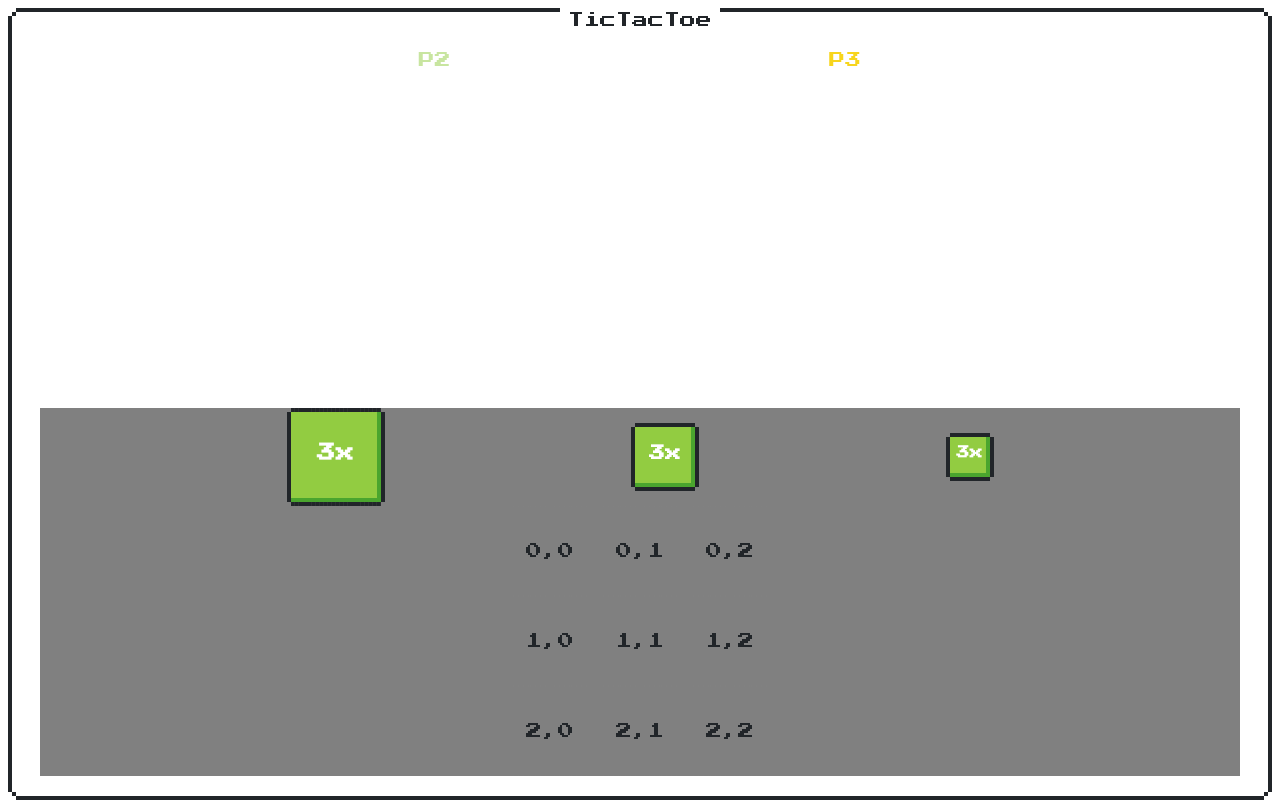
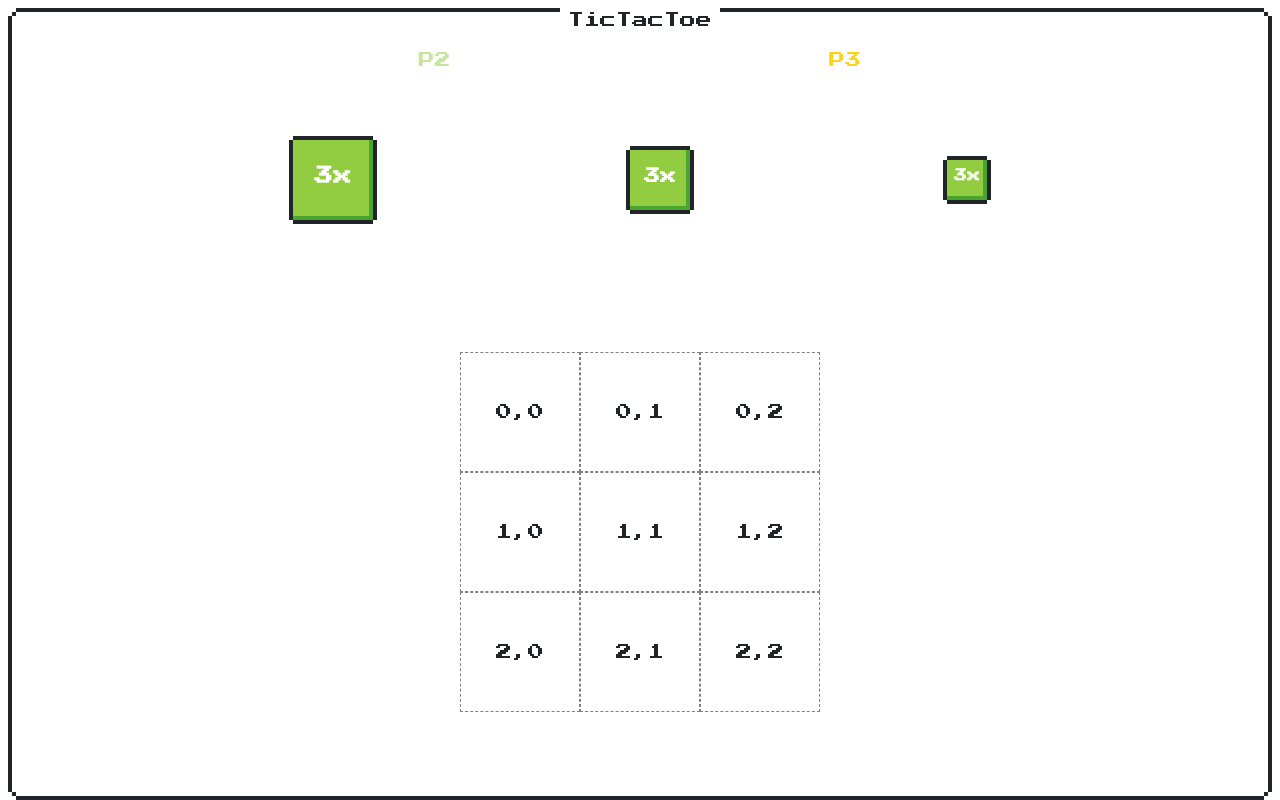
Before and after one commit to developerium/super-tic-tac-toe, a React (Create React App) app: page /game in a window 1280 px wide. Built offline with nearby package versions, Linux system fonts and the light colour scheme.

Commit message:
GamePage style

```diff
--- a/src/component/game/GamePage.tsx
+++ b/src/component/game/GamePage.tsx
@@ -21,7 +21,7 @@ const Content = styled.div`
   height: 100%;
   display: flex;
   flex-direction: column;
-  justify-content: space-between;
+  justify-content: space-around;
 `;
 
 const TileContent = styled.div`
@@ -48,7 +48,7 @@ export const GamePage: FC = () => {
     newGame?.();
   }, []);
 
-  if (!game) {
+  if (!game || !playerManager || !nextPlayer) {
     return (
       <PageLayout title="Loading ...">
         <div>
@@ -74,10 +74,6 @@ export const GamePage: FC = () => {
   const onDragEnd = (result: DropResult, provided: ResponderProvided) => {
     console.log('onDragEnd', { result, provided });
 
-    if (!game || !playerManager || !nextPlayer) {
-      return;
-    }
-
     const pin: Pin = result.source.index;
     const destination = result.destination?.droppableId;
 
@@ -90,12 +86,14 @@ export const GamePage: FC = () => {
     const x = parseInt(xRaw, 10);
     const y = parseInt(yRaw, 10);
 
-    if (!game.validate({ x, y, pin })) {
+    if (isNaN(x) || isNaN(y) || !game.validate({ x, y, pin })) {
       console.log('invalid move');
+      return;
     }
 
     if (!playerManager.removePin({ pin, player: nextPlayer })) {
       console.log('unable to remove pin');
+      return;
     }
 
     game.createMove({ x, y, pin });
@@ -118,18 +116,16 @@ export const GamePage: FC = () => {
               <PlayerAvatar
                 key={player.id}
                 selected={player.id === nextPlayer}
-                player={player}
+                className={player.cssClass}
+                index={player.index}
               />
             ))}
           </PlayerContent>
 
           <Droppable droppableId="playerPiece" type="piece">
             {(provided, snapshot) => (
-              <div
+              <Content
                 ref={provided.innerRef}
-                style={{
-                  backgroundColor: snapshot.isDraggingOver ? 'blue' : 'grey',
-                }}
                 {...provided.droppableProps}
               >
                 <PlayerContent>
@@ -150,7 +146,7 @@ export const GamePage: FC = () => {
                     />
                   ))}
                 </TileContent>
-              </div>
+              </Content>
             )}
           </Droppable>
         </DragDropContext>
--- a/src/component/game/PlayerAvatar.tsx
+++ b/src/component/game/PlayerAvatar.tsx
@@ -1,11 +1,10 @@
 import React, { FC } from 'react';
 import styled from 'styled-components';
 
-import { Player } from '../../game/player-manager/player-manager';
-
 interface PlayerAvatarProps {
   selected?: boolean;
-  player: Player;
+  index: number;
+  className: string;
 }
 
 interface ContainerProps {
@@ -25,9 +24,10 @@ const Icon = styled.span``;
 
 export const PlayerAvatar: FC<PlayerAvatarProps> = ({
   selected = false,
-  player,
+  className,
+  index
 }) => (
   <Container selected={selected}>
-    <Icon className={`nes-text ${player.cssClass}`}>P{player.index + 1}</Icon>
+    <Icon className={`nes-text ${className}`}>P{index + 1}</Icon>
   </Container>
 );
--- a/src/component/game/PlayerPiece.tsx
+++ b/src/component/game/PlayerPiece.tsx
@@ -7,7 +7,6 @@ const BasePiece = styled.div`
   flex-direction: row;
   justify-content: center;
   align-items: center;
-  background-color: red;
 `;
 
 const SmallPiece = styled(BasePiece)`
@@ -21,8 +20,8 @@ const MediumPiece = styled(BasePiece)`
 `;
 
 const LargePiece = styled(BasePiece)`
-  width: 90px;
-  height: 90px;
+  width: 80px;
+  height: 80px;
 `;
 
 interface PlayerPieceProps {
--- a/src/component/game/TileFC.tsx
+++ b/src/component/game/TileFC.tsx
@@ -6,6 +6,7 @@ import { Tile } from '../../game/tile/tile';
 import { GameContext } from '../game-context/GameContext';
 import { PlayerAvatar } from './PlayerAvatar';
 import { Player } from '../../game/player-manager/player-manager';
+import { PlayerPiece } from './PlayerPiece';
 
 interface TileProps {
   tile: Tile | null;
@@ -16,8 +17,8 @@ interface TileProps {
 
 const Box = styled.div`
   border: 1px dashed gray;
-  width: 90px;
-  height: 90px;
+  width: 120px;
+  height: 120px;
   display: flex;
   flex-direction: column;
   justify-content: center;
@@ -31,10 +32,22 @@ export const TileFC: FC<TileProps> = ({ tile, y, x, placeholder }) => {
   return (
     <Droppable droppableId={`${x}-${y}`} type="piece">
       {(provided, snapshot) => (
-        <Box ref={provided.innerRef} {...provided.droppableProps}>
-          {x},{y}
+        <Box
+          ref={provided.innerRef}
+          {...provided.droppableProps}
+          style={ snapshot.isDraggingOver ? { backgroundColor: 'blue' } : undefined}
+        >
+          {!player && (
+            <div>
+              {x},{y}
+            </div>
+          )}
+          {player && typeof tile?.pin !== 'undefined' && (
+            <PlayerPiece pin={tile?.pin} className={player.cssClass}>
+              <PlayerAvatar index={player.index} className={''} />
+            </PlayerPiece>
+          )}
           {placeholder}
-          {player && <PlayerAvatar player={player} />}
         </Box>
       )}
     </Droppable>
```
